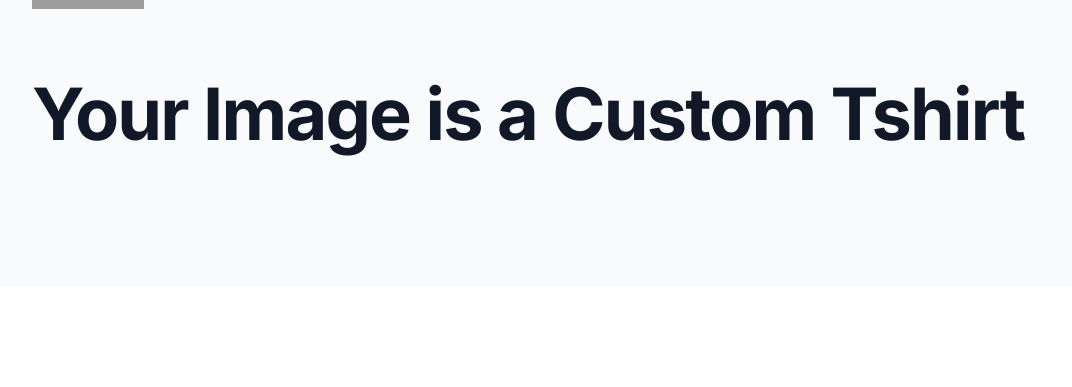
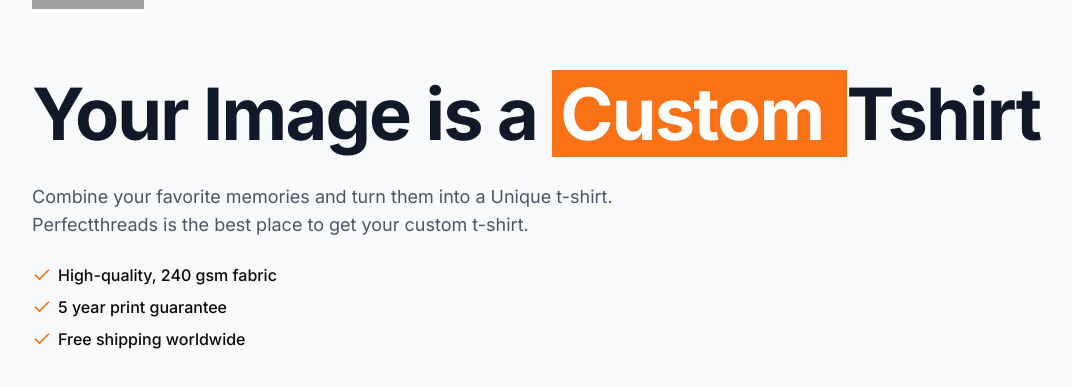
Before and after one commit to chikkibum/Perfect-threads, a Next.js app: page / in a window 1280 px wide. Shown: the part 139-526 px from the top of the page, without its empty margins (48-1120 px from the left). Built offline with nearby package versions, Linux system fonts and the light colour scheme; grey boxes are pictures that could not be loaded.

Commit message:
landing page 30%

```diff
--- a/package.json
+++ b/package.json
@@ -12,6 +12,7 @@
     "@radix-ui/react-icons": "^1.3.0",
     "class-variance-authority": "^0.7.0",
     "clsx": "^2.1.1",
+    "lucide-react": "^0.383.0",
     "next": "14.2.3",
     "react": "^18",
     "react-dom": "^18",
--- a/src/app/page.tsx
+++ b/src/app/page.tsx
@@ -1,5 +1,7 @@
 import MaxWidthWrapper from "@/components/MaxWidthWrapper";
 import Image from "next/image";
+import { Check } from "lucide-react";
+
 
 export default function Home() {
   return (
@@ -14,8 +16,31 @@
           </div>
           <h1 className="relative w-fit tracking-tight text-balance mt-16 font-bold
            !leading-tight O text-gray-900 text-5x1 md:text-6xl lg:text-7xl  ">
-            Your Image is a <span> Custom </span> Tshirt
+            Your Image is a <span className=" bg-orange-500 px-2 text-white "> Custom </span> Tshirt
             </h1>
+          <p className="mt-6 text-lg text-gray-600 lg:pr-10 max-w-prose
+          text-center lg:text-left text-balance md:text-wrap" >
+            Combine your favorite memories and turn them into a <span>Unique</span> t-shirt.
+            Perfectthreads is the best place to get your custom t-shirt.
+          </p>
+          <ul className=" mt-6 space-y-2 text-left font-medium flex flex-col
+          items-center sm:items-start ">
+            <div className='space-y-2'>
+                  <li className='flex gap-1.5 items-center text-left'>
+                    <Check className='h-5 w-5 shrink-0 text-orange-500' />
+                    High-quality, 240 gsm fabric
+                  </li>
+                  <li className='flex gap-1.5 items-center text-left'>
+                    <Check className='h-5 w-5 shrink-0 text-orange-500' />5 year
+                    print guarantee
+                  </li>
+                  <li className='flex gap-1.5 items-center text-left'>
+                    <Check className='h-5 w-5 shrink-0 text-orange-500' />
+                    Free shipping worldwide
+                  </li>
+                </div>
+
+          </ul>
         </div>
         </div>
       </MaxWidthWrapper>
```
Also changed, not shown: 1 other file (tests, documents, lock files or other folders).
